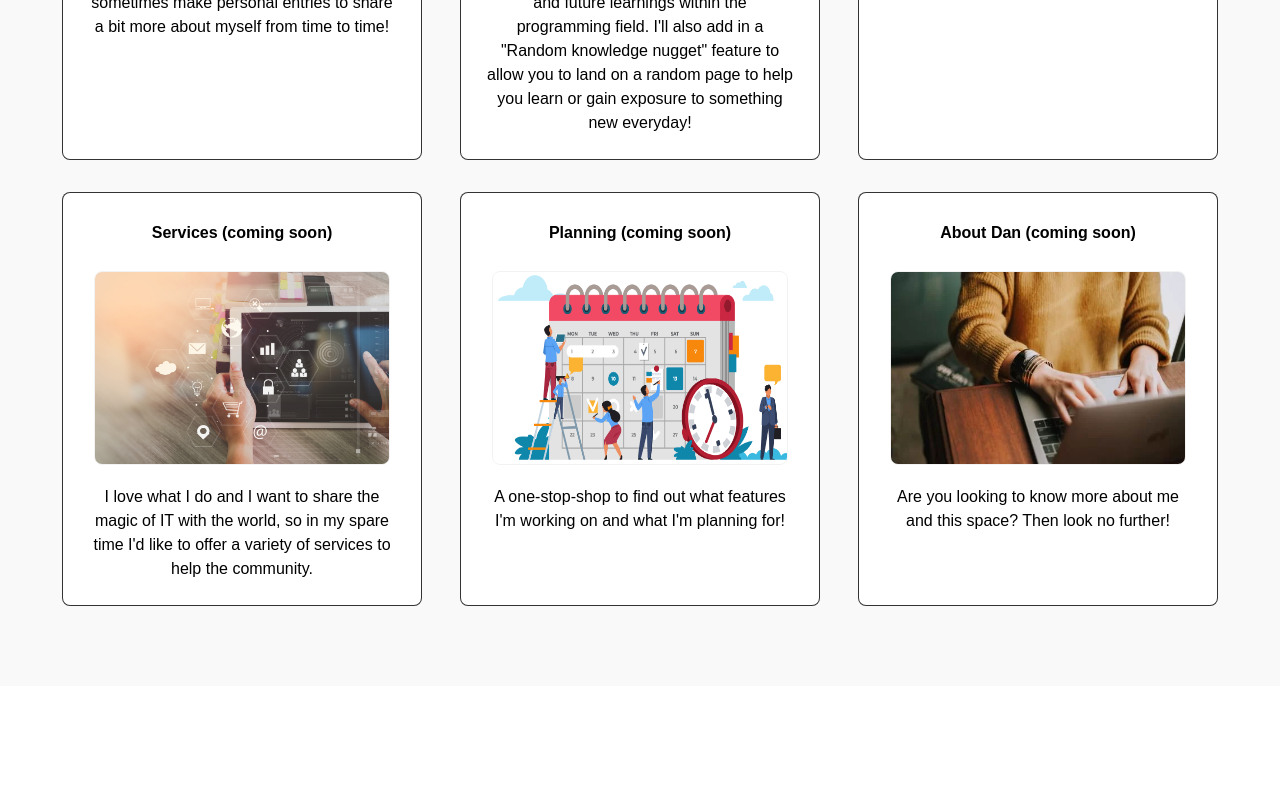
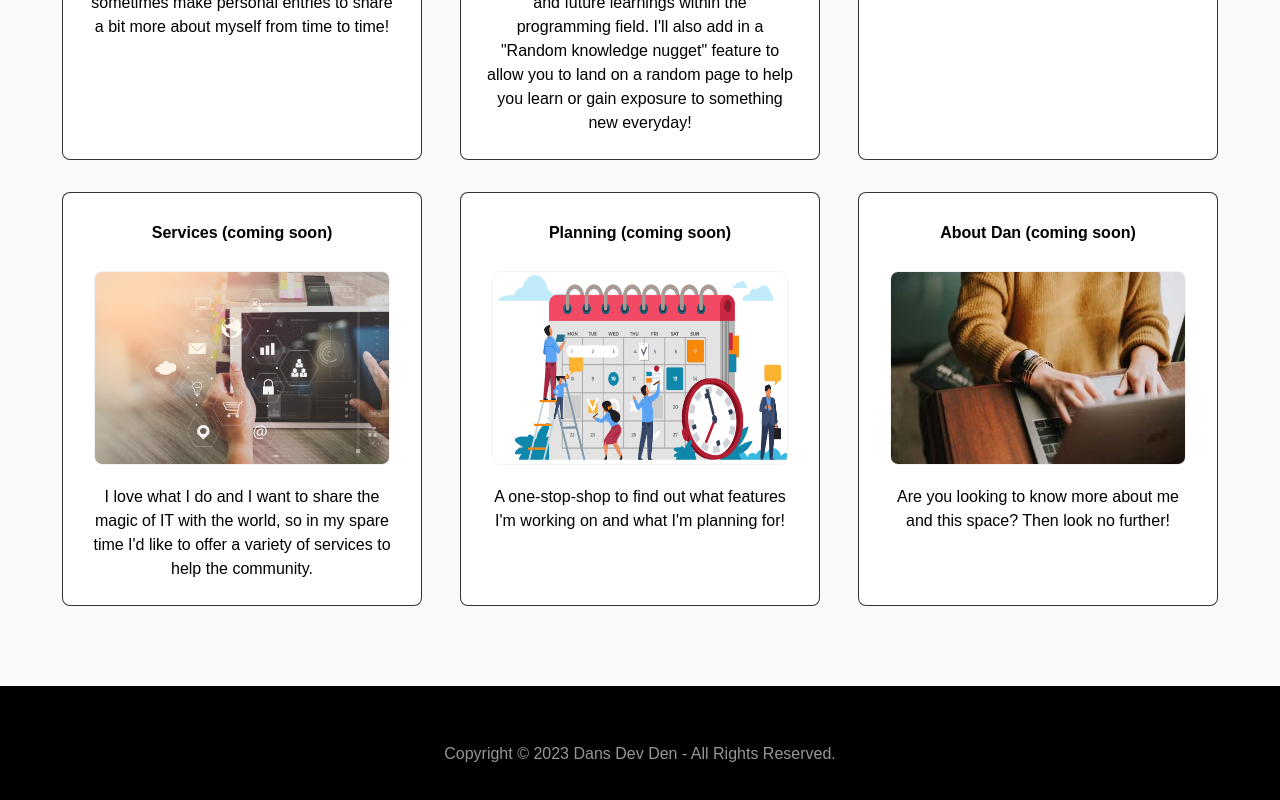
Before and after one commit to danriley11/DansDevDen, a React (Vite) app: page / in a window 1280 px wide. Shown: the part 1880-2680 px from the top of the page. Built offline with nearby package versions, Linux system fonts and the light colour scheme.

Commit message:
Footer (#7)
* Rename header folder

* add dayjs package to project

* Add new grey colours

* remove margin wrap around grandfoyer

* Create Footer component

* Implement Footer component

```diff
--- a/package.json
+++ b/package.json
@@ -12,6 +12,7 @@
   "dependencies": {
     "@headlessui/react": "^1.7.15",
     "@svgr/webpack": "^8.0.1",
+    "dayjs": "^1.11.8",
     "react": "^18.2.0",
     "react-dom": "^18.2.0",
     "react-router-dom": "^6.13.0",
--- a/src/components/core/colours.tsx
+++ b/src/components/core/colours.tsx
@@ -1,5 +1,9 @@
 export const softGrey = 'RGBA(0, 0, 0, 0.05)';
+export const softGreySolid = '#F9F9F9';
+export const lightGrey = 'RGBA(150, 150, 150, 0.5)';
+export const lightGreySolid = '#969696';
 export const darkGrey = `RGBA(0, 0, 0, 0.8)`;
+export const darkGreySolid = '#323232';
 
 export const offWhite = 'RGBA(249, 249, 249, 1)';
 
--- /dev/null
+++ b/src/components/pageStructure/footer/Footer.styles.ts
@@ -0,0 +1,16 @@
+import styled from 'styled-components';
+import { lightGreySolid } from '../../core/colours';
+
+export const FooterContainer = styled.div`
+  position: absolute;
+  left: 0;
+  right: 0;
+  height: 128px;
+  background-color: black;
+  text-align: center;
+
+  p {
+    color: ${lightGreySolid};
+    line-height: 104px;
+  }
+`;
--- /dev/null
+++ b/src/components/pageStructure/footer/Footer.tsx
@@ -0,0 +1,13 @@
+import dayjs from 'dayjs';
+import { P } from '../../core/typography';
+import { FooterContainer } from './Footer.styles';
+
+const Footer = () => {
+  return (
+    <FooterContainer as="footer">
+      <P>Copyright © {dayjs().year()} Dans Dev Den - All Rights Reserved.</P>
+    </FooterContainer>
+  );
+};
+
+export default Footer;
--- a/src/components/pageStructure/header.tsx/Navbar.tsx
+++ b/src/components/pageStructure/header/Navbar.tsx
@@ -25,7 +25,7 @@ export const Navbar = () => {
   }, []);
 
   return (
-    <NavbarContainer isScrolled={isScrolled}>
+    <NavbarContainer isScrolled={isScrolled} as="header">
       <LogoContainer onClick={() => navigate(GRAND_FOYER)}>
         <Heading1>Dans Dev Den</Heading1>
       </LogoContainer>
--- a/src/pages/grandFoyer/GrandFoyer.tsx
+++ b/src/pages/grandFoyer/GrandFoyer.tsx
@@ -10,7 +10,7 @@ import {
 } from './GrandFoyer.styles';
 import { Heading2, Heading3, Heading4, P } from '../../components/core/typography';
 import { Container } from '../../components/pageStructure/Container.styles';
-import { Margin, RightAlign } from '../../components/core/spacing';
+import { RightAlign } from '../../components/core/spacing';
 import { FLOOR_PLAN_CONTENT, SPACE_INFO_CONTENT, ZONES_CONTENT } from './GrandFoyer.content';
 import { offWhite } from '../../components/core/colours';
 import FlexDiv from '../../components/blocks/FlexDiv';
@@ -20,7 +20,6 @@ const GrandFoyer = () => {
     <>
       <HeroImage imgSrc={CoverImage} alt={'temp'} width={'100%'} />
 
-      <Margin bottom={128}>
       <Container>
         <GrandFoyerHeadingContainer>
           <GrandFoyerHeading>Hello, </GrandFoyerHeading>
@@ -37,9 +36,9 @@ const GrandFoyer = () => {
                 <P>{p}</P>
               ))}
               <P>
-                  Please note that this is currently a large work in progress with many, many
-                  features in the pipeline. If you're interested in finding out more about these
-                  features, I would love to introduce you to my <a href="#">Planning suite</a>!
+                Please note that this is currently a large work in progress with many, many features
+                in the pipeline. If you're interested in finding out more about these features, I
+                would love to introduce you to my <a href="#">Planning suite</a>!
               </P>
             </div>
             <div>
@@ -69,7 +68,6 @@ const GrandFoyer = () => {
           </FlexDiv>
         </Container>
       </GrandFoyerContentContainer>
-      </Margin>
     </>
   );
 };
--- a/src/routes/RouteWrappers.tsx
+++ b/src/routes/RouteWrappers.tsx
@@ -1,5 +1,6 @@
 import { ReactNode } from 'react';
-import { Navbar } from '../components/pageStructure/header.tsx/Navbar';
+import { Navbar } from '../components/pageStructure/header/Navbar';
+import Footer from '../components/pageStructure/footer/Footer';
 
 type RouteWrapperProps = {
   children: ReactNode;
@@ -9,6 +10,7 @@ const DefaultRouteWrapper = ({ children }: RouteWrapperProps) => {
     <div>
       <Navbar />
       {children}
+      <Footer />
     </div>
   );
 };
```
Also changed, not shown: src/components/pageStructure/Footer.tsx (deleted), src/components/pageStructure/header/Navbar.styles.tsx (renamed from src/components/pageStructure/header.tsx/Navbar.styles.tsx), src/components/pageStructure/header/NavigationMenu.tsx (renamed from src/components/pageStructure/header.tsx/NavigationMenu.tsx), 1 other file (tests, documents, lock files or other folders). Lines whose indentation alone changed are shown as unchanged.
